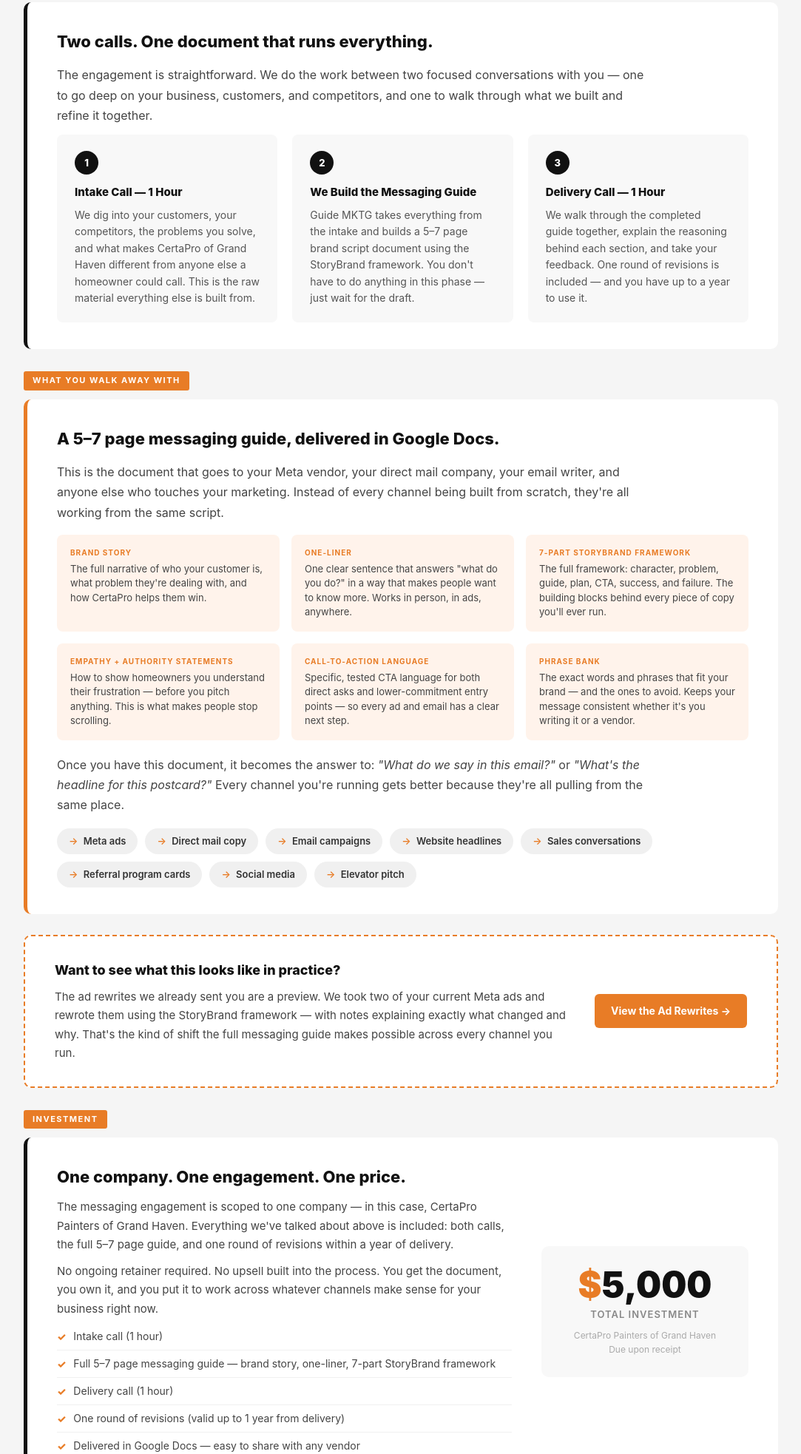
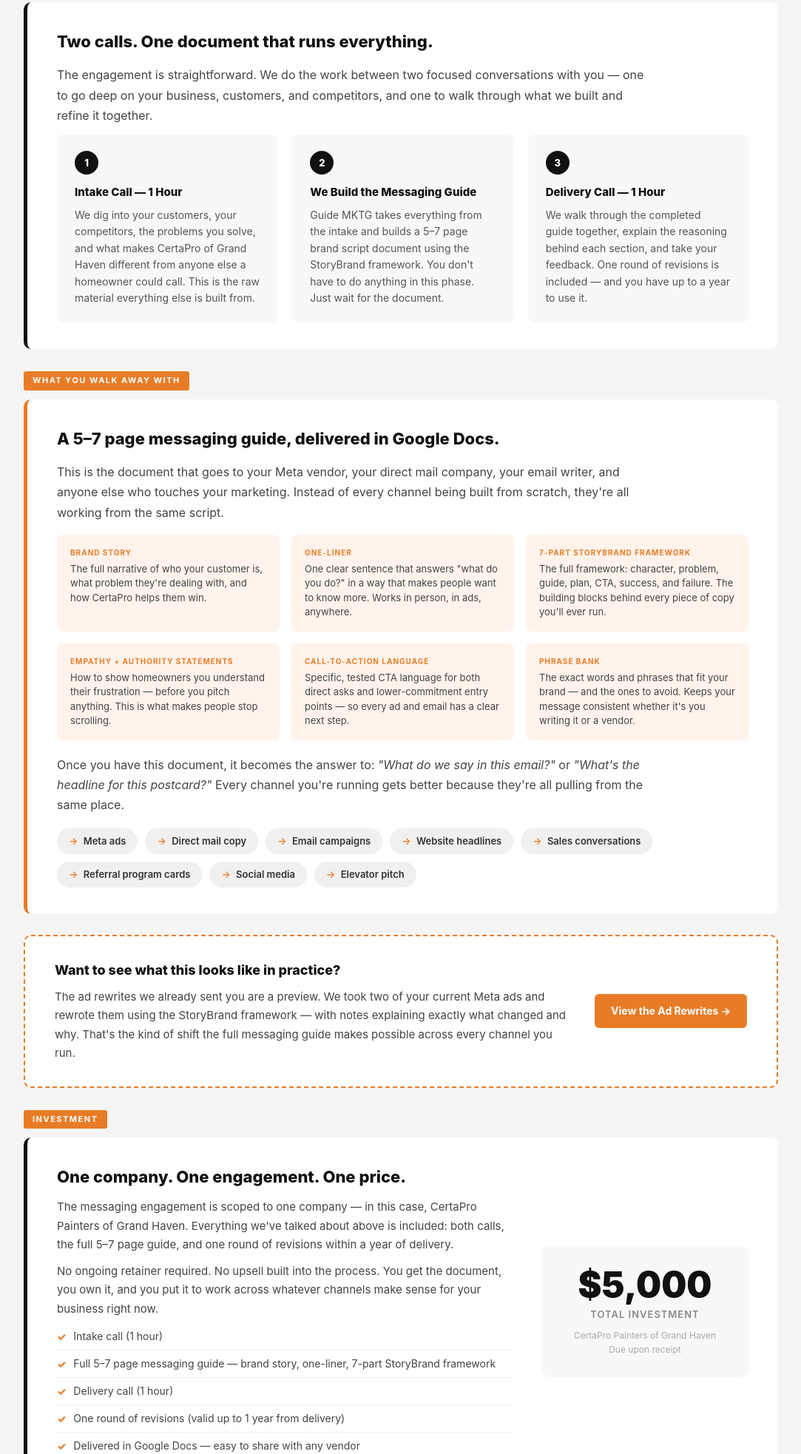
Before and after one commit to joshcowen/guidemktg-proposals, a website: page certa-pro/index.html in a window 1280 px wide. Shown: the part 1340-3306 px from the top of the page at 74% size, without its empty margins (98-1181 px from the left). Drawn offline with Linux system fonts and the light colour scheme.

Commit message:
Proposal edits: fix dollar sign color, update step 2 copy

```diff
--- a/certa-pro/index.html
+++ b/certa-pro/index.html
@@ -317,7 +317,7 @@
       line-height: 1;
       margin-bottom: 6px;
     }
-    .investment-number .amount span { color: #e87c26; }
+    .investment-number .amount span { color: #111; }
     .investment-number .label {
       font-size: 13px;
       color: #888;
@@ -596,7 +596,7 @@
         <div class="step">
           <div class="step-number">2</div>
           <h3>We Build the Messaging Guide</h3>
-          <p>Guide MKTG takes everything from the intake and builds a 5–7 page brand script document using the StoryBrand framework. You don't have to do anything in this phase — just wait for the draft.</p>
+          <p>Guide MKTG takes everything from the intake and builds a 5–7 page brand script document using the StoryBrand framework. You don't have to do anything in this phase. Just wait for the document.</p>
         </div>
         <div class="step">
           <div class="step-number">3</div>
```
